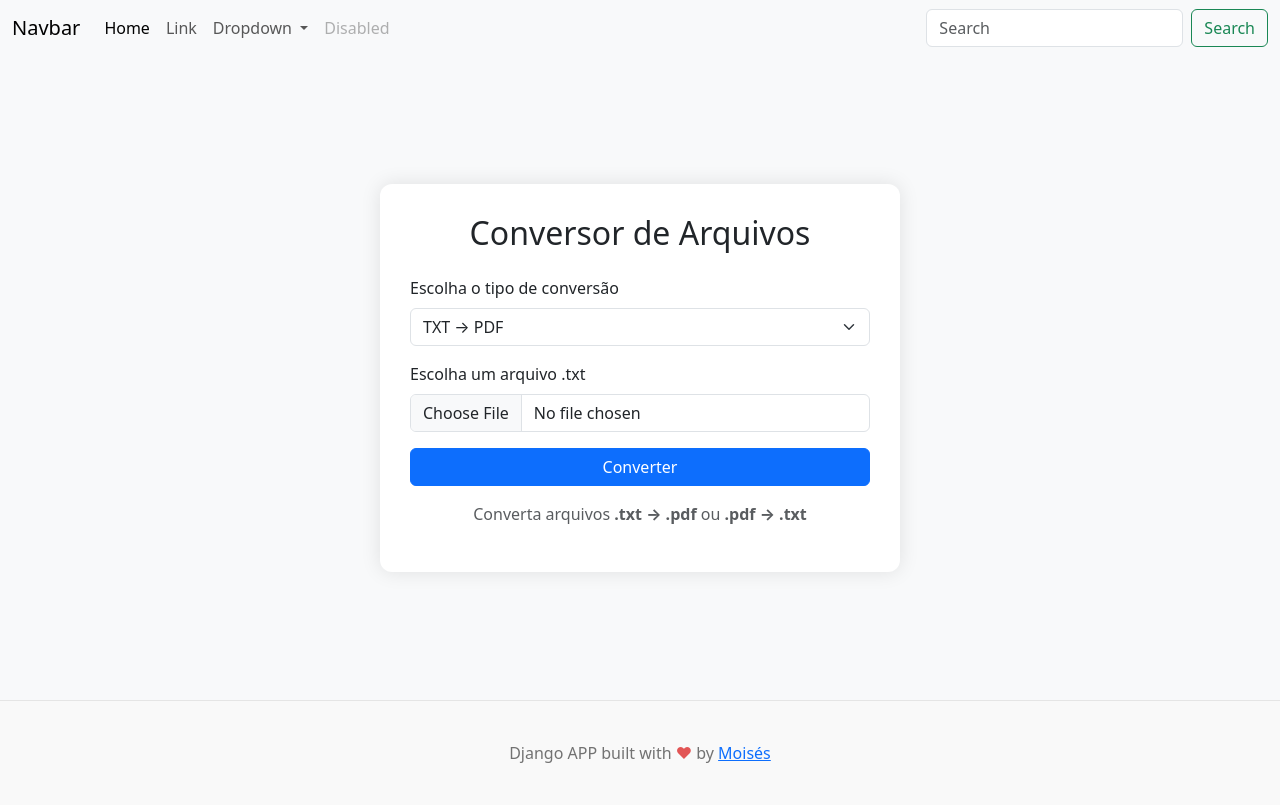
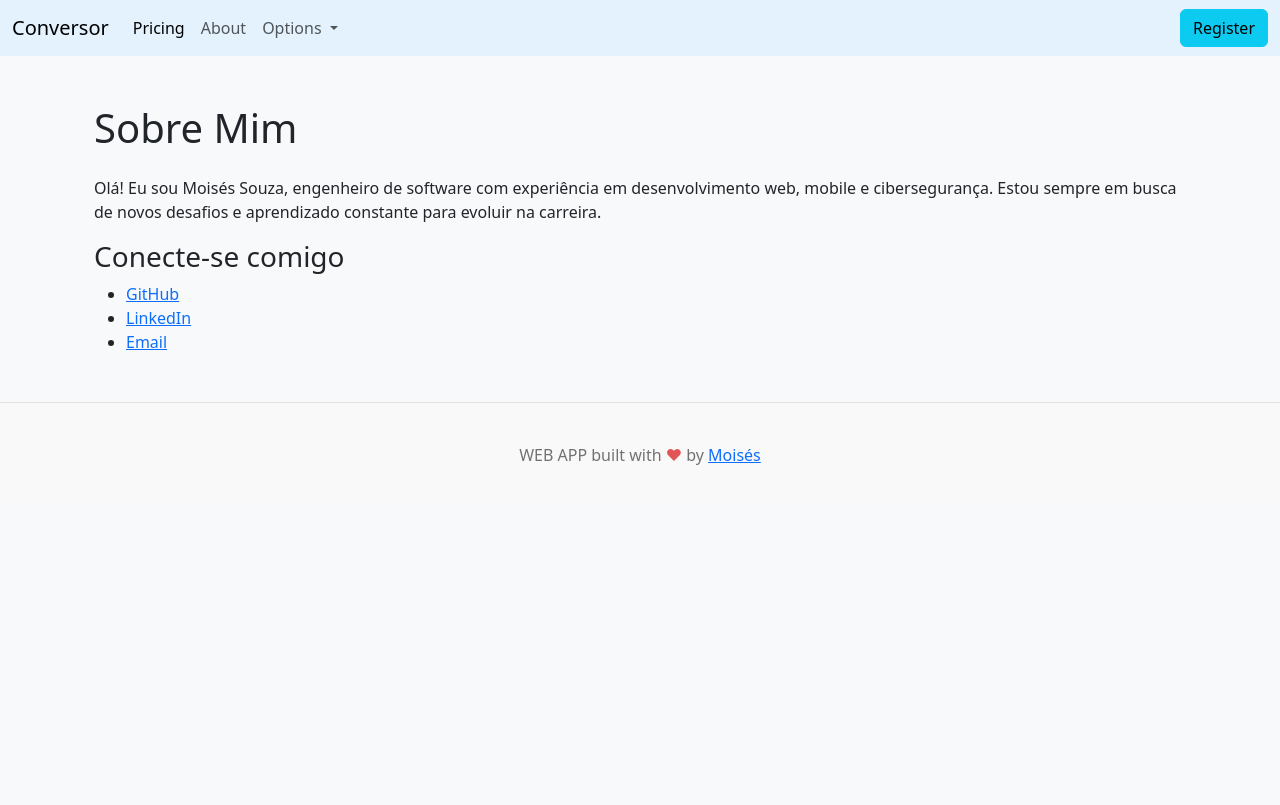
Before and after one commit to LinuxEater/conversor-de-arquivos-1.0, a Django app: page /about/ in a window 1280 px wide. After the commit the page ends 465 px from the top, so only its background shows below. Run offline with Django 5.2, Linux system fonts and the light colour scheme.

Commit message:
making about section and pricing section

```diff
--- a/conversor/templates/about.html
+++ b/conversor/templates/about.html
@@ -0,0 +1,16 @@
+{% extends 'base.html' %}
+{% load static %}
+
+{% block content %}
+<div class="container my-5">
+  <h1 class="mb-4">Sobre Mim</h1>
+  <p>Olá! Eu sou Moisés Souza, engenheiro de software com experiência em desenvolvimento web, mobile e cibersegurança. Estou sempre em busca de novos desafios e aprendizado constante para evoluir na carreira.</p>
+
+  <h3>Conecte-se comigo</h3>
+  <ul>
+    <li><a href="https://github.com/LinuxEater" target="_blank" rel="noopener noreferrer">GitHub</a></li>
+    <li><a href="https://linkedin.com/in/moisés-souza-6746a3190/" target="_blank" rel="noopener noreferrer">LinkedIn</a></li>
+    <li><a href="mailto:moisessouzasantos001@gmail.com">Email</a></li>
+  </ul>
+</div>
+{% endblock %}
--- a/conversor/templates/base.html
+++ b/conversor/templates/base.html
@@ -1,62 +1,72 @@
 {% load static %}
 <!DOCTYPE html>
-<html>
+<html lang="pt-br">
 <head>
     <meta charset="utf-8">
     <meta http-equiv="X-UA-Compatible" content="IE=edge">
-        <title></title>
-        <meta name="description" content="">
+
+    <title>{% block title %}Conversor de Arquivos{% endblock %}</title>
+    <meta name="description" content="Conversor de arquivos online usando Django">
+    <meta name="viewport" content="width=device-width, initial-scale=1">
+
+    <!-- Bootstrap -->
     <link href="https://cdn.jsdelivr.net/npm/bootstrap@5.3.7/dist/css/bootstrap.min.css" rel="stylesheet" integrity="sha384-LN+7fdVzj6u52u30Kp6M/trliBMCMKTyK833zpbD+pXdCLuTusPj697FH4R/5mcr" crossorigin="anonymous">
-        <script src="https://cdn.jsdelivr.net/npm/bootstrap@5.3.7/dist/js/bootstrap.bundle.min.js" integrity="sha384-ndDqU0Gzau9qJ1lfW4pNLlhNTkCfHzAVBReH9diLvGRem5+R9g2FzA8ZGN954O5Q" crossorigin="anonymous" defer></script>
-        <meta name="viewport" content="width=device-width, initial-scale=1">
+
+    <!-- Seu CSS -->
     <link rel="stylesheet" href="{% static 'conversor/css/style.css' %}">
+
+    {% block extra_css %}{% endblock %}
 </head>
 <body>
 
-<nav class="navbar navbar-expand-lg bg-body-tertiary">
+<nav class="navbar navbar-expand-lg"  style="background-color: #e3f2fd;" data-bs-theme="light">
   <div class="container-fluid">
-    <a class="navbar-brand" href="#">Navbar</a>
-    <button class="navbar-toggler" type="button" data-bs-toggle="collapse" data-bs-target="#navbarSupportedContent" aria-controls="navbarSupportedContent" aria-expanded="false" aria-label="Toggle navigation">
+    <a class="navbar-brand" href="#">Conversor</a>
+    <button class="navbar-toggler" type="button" data-bs-toggle="collapse" data-bs-target="#navbarSupportedContent"
+      aria-controls="navbarSupportedContent" aria-expanded="false" aria-label="Toggle navigation">
       <span class="navbar-toggler-icon"></span>
     </button>
+
     <div class="collapse navbar-collapse" id="navbarSupportedContent">
       <ul class="navbar-nav me-auto mb-2 mb-lg-0">
-        <li class="nav-item">
-          <a class="nav-link active" aria-current="page" href="#">Home</a>
-        </li>
-        <li class="nav-item">
-          <a class="nav-link" href="#">Link</a>
-        </li>
+        <li class="nav-item"><a class="nav-link active" aria-current="page" href="#">Pricing</a></li>
+        <li class="nav-item"><a class="nav-link" href="#">About</a></li>
         <li class="nav-item dropdown">
           <a class="nav-link dropdown-toggle" href="#" role="button" data-bs-toggle="dropdown" aria-expanded="false">
-            Dropdown
+            Options
           </a>
           <ul class="dropdown-menu">
-            <li><a class="dropdown-item" href="#">Action</a></li>
-            <li><a class="dropdown-item" href="#">Another action</a></li>
+            <li><a class="dropdown-item" href="#">Conversions</a></li>
+            <li><a class="dropdown-item" href="#">History</a></li>
             <li><hr class="dropdown-divider"></li>
-            <li><a class="dropdown-item" href="#">Something else here</a></li>
+            <li><a class="dropdown-item" href="#">Contact</a></li>
           </ul>
-        </li>
-        <li class="nav-item">
-          <a class="nav-link disabled" aria-disabled="true">Disabled</a>
         </li>
       </ul>
       <form class="d-flex" role="search">
-        <input class="form-control me-2" type="search" placeholder="Search" aria-label="Search"/>
-        <button class="btn btn-outline-success" type="submit">Search</button>
+        <button class="btn btn-info" type="submit">Register</button>
       </form>
     </div>
   </div>
 </nav>
 
-{% block content %}
+<div class="container mt-4">
+    {% block content %}{% endblock %}
+</div>
 
-{% endblock %}
+<footer class="app-footer text-center mt-5 py-3 border-top">
+  <p>WEB APP built with <span style="color: #e25555;">&hearts;</span> by
+    <a href="https://github.com/LinuxEater" target="_blank">Moisés</a>
+  </p>
+</footer>
 
-<footer class="app-footer">
-  <p>Django APP built with <span style="color: #e25555;">&hearts;</span> by <a href="https://github.com/LinuxEater" target="_blank">Moisés</a></p>
-</footer>
-        <script src="" async defer></script>
+<!-- Bootstrap JS -->
+<script src="https://cdn.jsdelivr.net/npm/bootstrap@5.3.7/dist/js/bootstrap.bundle.min.js" integrity="sha384-ndDqU0Gzau9qJ1lfW4pNLlhNTkCfHzAVBReH9diLvGRem5+R9g2FzA8ZGN954O5Q" crossorigin="anonymous" defer></script>
+
+<!-- JS local -->
+<script src="{% static 'conversor/js/script.js' %}" defer></script>
+
+{% block extra_js %}{% endblock %}
+
 </body>
 </html>
--- a/conversor/urls.py
+++ b/conversor/urls.py
@@ -3,5 +3,6 @@ from . import views
 
 urlpatterns = [
     path('', views.converter, name='converter'),
-    path('about/', views.converter, name='about'),
+    path('about/', views.about, name='about'),
+    path('price/', views.price, name='price'),
 ]
--- a/conversor/views.py
+++ b/conversor/views.py
@@ -86,3 +86,6 @@ def converter(request):
 
 def about(request):
     return render(request, 'about.html')
+
+def price(request):
+    return render(request, 'price.html')
```
Also changed, not shown: conversor/templates/price.html (added, +69 -0 lines), conversor/templates/planos.html (deleted). Lines whose indentation alone changed are shown as unchanged.
